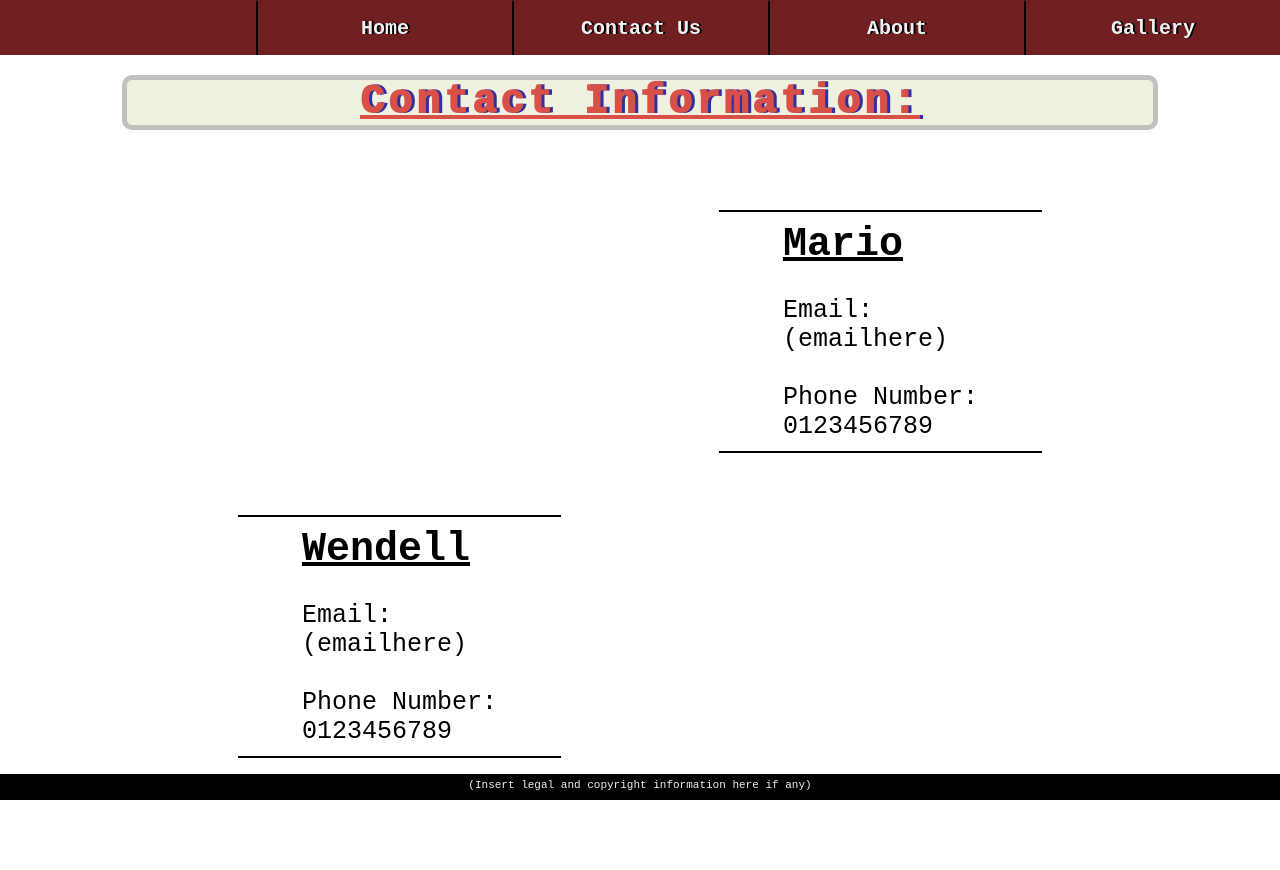
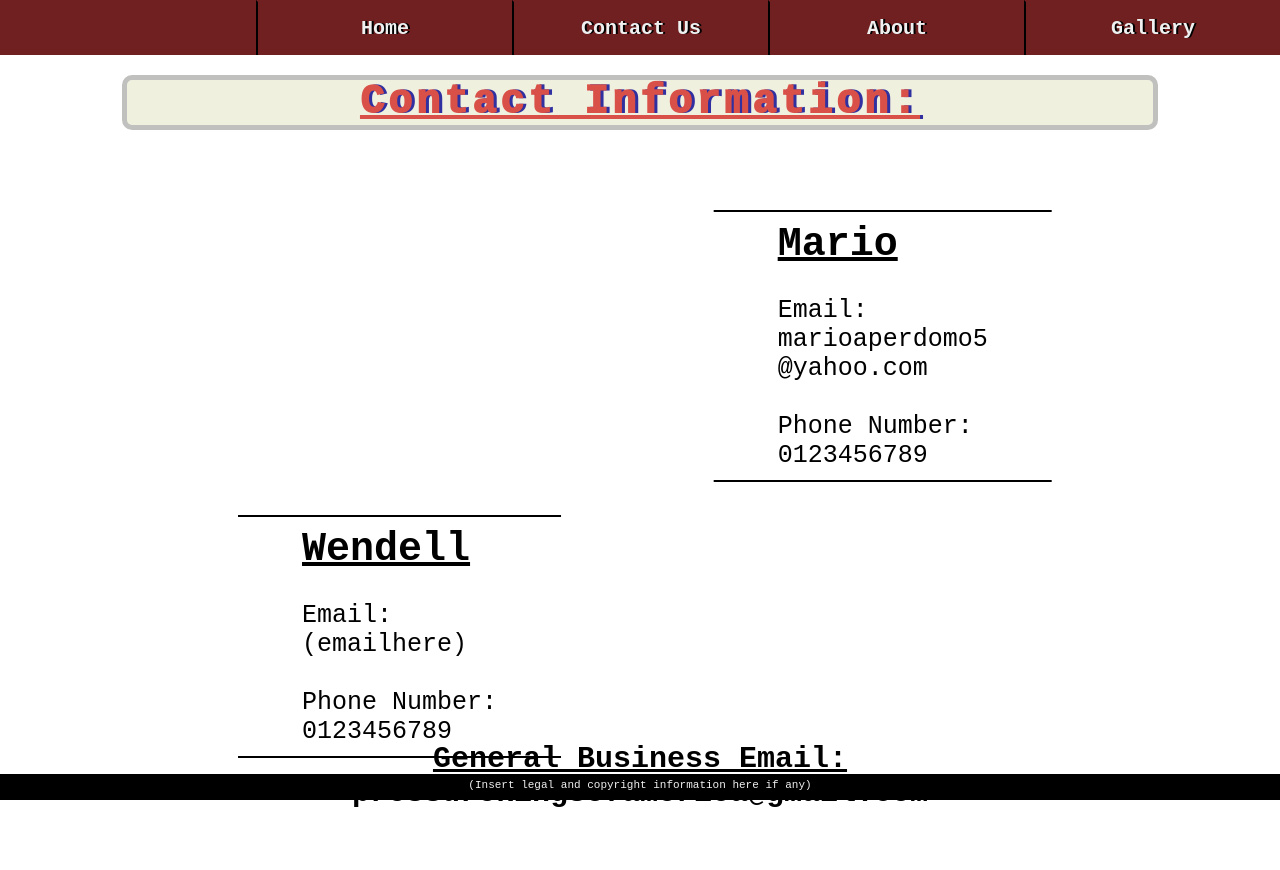
Before and after one commit to Ezidoo20/the-goat-s-website-for-testing-, a plain HTML site: page pkoaContact.html in a window 1280 px wide. Before the commit the page ends 800 px from the top, so only its background shows below. Drawn offline with Linux system fonts and the light colour scheme.

Commit message:
Update pkoaContact.html

```diff
--- a/pkoaContact.html
+++ b/pkoaContact.html
@@ -23,19 +23,27 @@
 				<header>Contact Information:</header>
 			</div>
 
+
+
 			<div class="cover0">
+
 			</div>
 			<div class="cover1">
 			</div>
 
 			<div id="marioInfo">
 				<header class="mIHeader">Mario</header>
-				<header class="mI"><br>Email:<br>(emailhere)<br><br>Phone Number:<br>0123456789</header>
+				<header class="mI"><br>Email:<br>marioaperdomo5<br>@yahoo.com<br><br>Phone Number:<br>0123456789</header>
 			</div>
 
 			<div id="wendellInfo">
 				<header class="wIHeader">Wendell</header>
 				<header class="wI"><br>Email:<br>(emailhere)<br><br>Phone Number:<br>0123456789</header>
+			</div>
+
+
+			<div class="generalBusinessEmailDiv">
+				<p id="generalBusinessEmail"><u>General Business Email:</u> pressurekingsofamerica@gmail.com</p>
 			</div>
 
 			<div class="bottomInfo">
```
